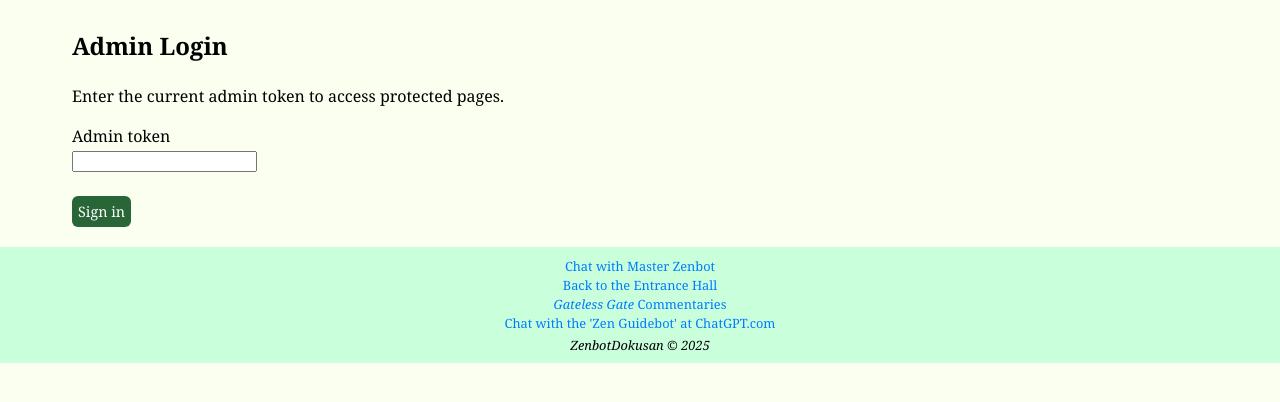
After one commit to davidabelin/zb_app, a Flask app: page /admin/login in a window 1280 px wide. The commit adds this page. Shown: the top 402 px of the page. Run offline with Flask 3, Linux system fonts and the light colour scheme.

Commit message:
Implement admin authentication and session management; enhance error handling and user feedback for admin actions

```diff
--- a/main.py
+++ b/main.py
@@ -22,11 +22,13 @@ from flask import (
     redirect,
     render_template,
     request,
+    session,
     send_from_directory,
     stream_with_context,
     url_for,
 )
 from werkzeug.exceptions import BadRequest
+from werkzeug.exceptions import HTTPException
 
 import utilities as utipy
 from utilities import ModelAPIError
@@ -151,6 +153,17 @@ def _extract_bearer() -> str:
     return ""
 
 
+def _admin_session_active() -> bool:
+    return bool(session.get("admin_authenticated"))
+
+
+def _safe_next_path(candidate: str) -> str:
+    text = (candidate or "").strip()
+    if not text.startswith("/") or text.startswith("//"):
+        return url_for("admin_conversations")
+    return text
+
+
 def _require_api_auth() -> None:
     expected = utipy.config.ACTION_API_TOKEN.strip()
     if not expected:
@@ -169,8 +182,11 @@ def _require_admin_auth() -> None:
         abort(503, description="Admin token not configured")
 
     provided = _extract_bearer()
-    if not provided or not hmac.compare_digest(provided, expected):
-        abort(403, description="Forbidden")
+    if provided and hmac.compare_digest(provided, expected):
+        return
+    if _admin_session_active():
+        return
+    abort(403, description="Forbidden")
 
 
 @app.before_request
@@ -187,8 +203,17 @@ def _request_guards():
         if utipy.config.ZB_API_STRICT_AUTH:
             _require_api_auth()
 
+    if path in {"/admin/login", "/admin/logout"}:
+        return None
+
     if path.startswith("/admin") or path == "/download_chats":
-        _require_admin_auth()
+        try:
+            _require_admin_auth()
+        except HTTPException:
+            if request.method == "GET":
+                next_path = request.full_path[:-1] if request.full_path.endswith("?") else request.full_path
+                return redirect(url_for("admin_login", next=_safe_next_path(next_path)))
+            raise
 
 
 @app.after_request
@@ -224,6 +249,35 @@ def privacy():
     return render_template("privacy.html")
 
 
+@app.route("/admin/login", methods=["GET", "POST"])
+def admin_login():
+    next_path = _safe_next_path(request.values.get("next", ""))
+    error = ""
+
+    if _admin_session_active():
+        return redirect(next_path)
+
+    if request.method == "POST":
+        expected = utipy.config.ACTION_API_TOKEN.strip()
+        token = request.form.get("token", "").strip()
+
+        if not expected:
+            abort(503, description="Admin token not configured")
+        if token and hmac.compare_digest(token, expected):
+            session["admin_authenticated"] = True
+            return redirect(next_path)
+
+        error = "Invalid admin token."
+
+    return render_template("admin_login.html", error=error, next_path=next_path)
+
+
+@app.route("/admin/logout", methods=["POST"])
+def admin_logout():
+    session.pop("admin_authenticated", None)
+    return redirect(url_for("admin_login"))
+
+
 @app.route("/chatter")
 def chatter():
     if utipy.config.STREAMING:
@@ -234,7 +288,15 @@ def chatter():
 @app.errorhandler(ModelAPIError)
 def handle_model_error(err):
     logging.error("ModelAPIError: %s", err)
-    return jsonify({"error": "model_error", "message": str(err)}), 502
+    return (
+        jsonify(
+            {
+                "error": "model_error",
+                "message": utipy.friendly_model_error_message(str(err)),
+            }
+        ),
+        502,
+    )
 
 
 # -------- Chat Routes --------
@@ -893,7 +955,11 @@ def admin_conversation_detail(conversation_id: str):
 @app.route("/download_chats", methods=["POST"])
 def download_chats():
     if utipy.download_all():
+        if "text/html" in (request.headers.get("Accept", "").lower()):
+            return redirect(url_for("admin_conversations", status="downloaded"))
         return jsonify({"status": "success"}), 200
+    if "text/html" in (request.headers.get("Accept", "").lower()):
+        return redirect(url_for("admin_conversations", status="failed"))
     return jsonify({"status": "failure"}), 500
 
 
--- a/static/scripts.js
+++ b/static/scripts.js
@@ -353,10 +353,7 @@ async function startChat(prompt) {
             if (data?.event === "error") {
               removeThinkingIndicator(thinkingNode);
               thinkingNode = null;
-              const detailRaw = typeof data?.details === "string" ? data.details : "";
-              const detail = detailRaw.length > 220 ? `${detailRaw.slice(0, 220)}...` : detailRaw;
-              const detailSuffix = detail ? ` (${detail})` : "";
-              appendChatMessage("System", `${data?.error || "Chat stream failed."}${detailSuffix}`);
+              appendChatMessage("System", data?.error || "Chat stream failed.");
               continue;
             }
 
--- /dev/null
+++ b/templates/admin_login.html
@@ -0,0 +1,18 @@
+{% extends "base.html" %}
+{% block title %}Admin Login{% endblock %}
+{% block content %}
+<section>
+    <h1>Admin Login</h1>
+    <p>Enter the current admin token to access protected pages.</p>
+    {% if error %}
+      <p><b>{{ error }}</b></p>
+    {% endif %}
+    <form method="post" action="{{ url_for('admin_login') }}">
+      <input type="hidden" name="next" value="{{ next_path }}">
+      <label for="token">Admin token</label><br>
+      <input id="token" name="token" type="password" autocomplete="current-password" required>
+      <br><br>
+      <button type="submit">Sign in</button>
+    </form>
+</section>
+{% endblock %}
--- a/utilities.py
+++ b/utilities.py
@@ -371,7 +371,7 @@ def _sse(payload: dict[str, Any]) -> str:
     return "data: " + json.dumps(payload) + "\n\n"
 
 
-def _friendly_model_error(raw_error: str) -> str:
+def friendly_model_error_message(raw_error: str) -> str:
     text = (raw_error or "").lower()
     if "insufficient_quota" in text or "exceeded your current quota" in text:
         return "OpenAI quota exceeded for the configured API key."
@@ -438,12 +438,11 @@ def prompt_and_stream(
     if full_reply:
         messages.append({"role": "assistant", "content": full_reply})
     else:
-        user_error = _friendly_model_error(stream_error or "")
+        user_error = friendly_model_error_message(stream_error or "")
         yield _sse(
             {
                 "event": "error",
                 "error": user_error,
-                "details": stream_error or "",
             }
         )
 
```
Also changed, not shown: config.py (+9 -2 lines), templates/admin_conversations.html (+13 -1 lines), 1 other file.
